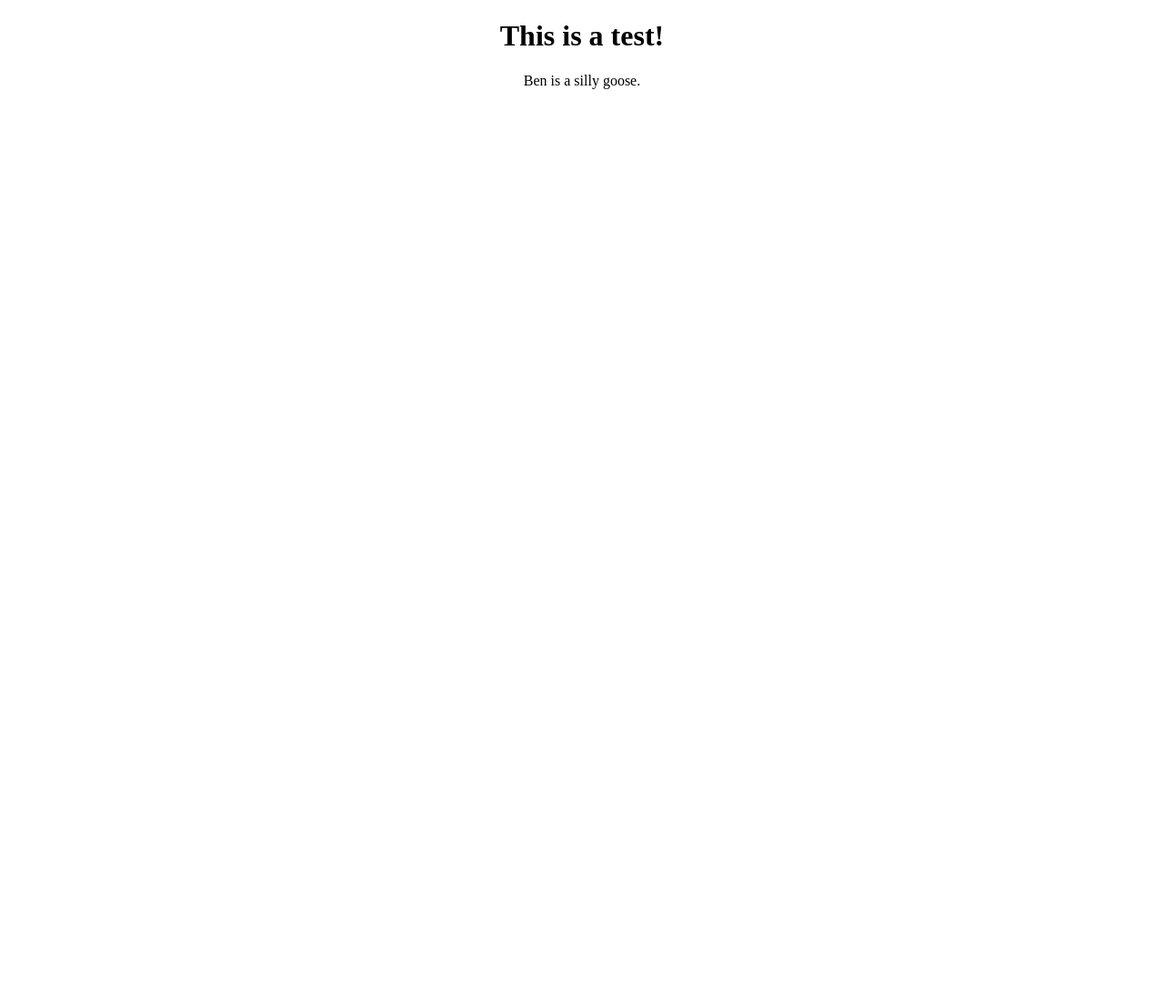
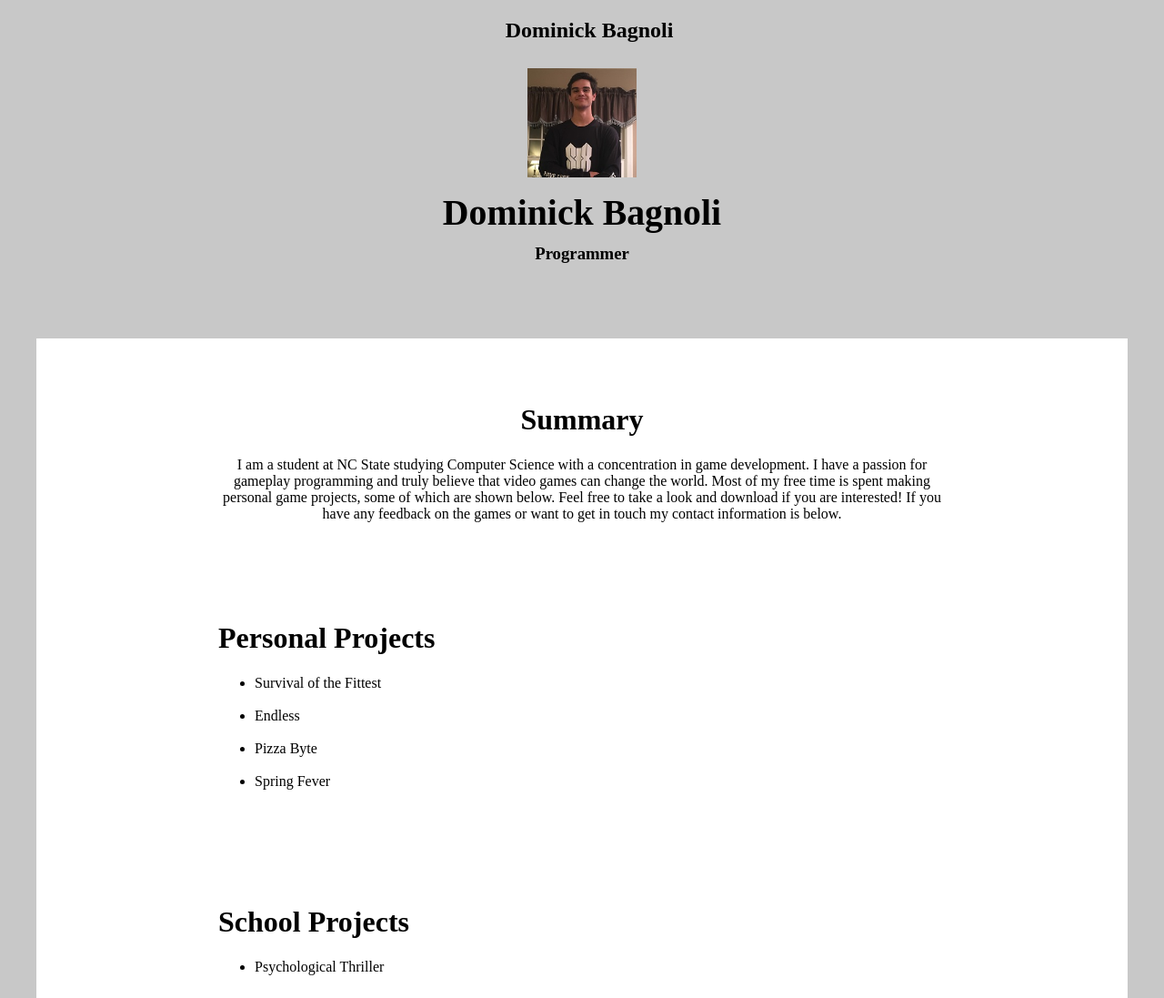
Before and after one commit to dbagnoli/dbagnoli.github.io, a plain HTML site: page index.html in a window 1280 px wide. Shown: the top 1097 px of the page at 91% size. Before the commit the page ends 800 px from the top, so only its background shows below. Drawn offline with Linux system fonts and the light colour scheme.

Commit message:
added framework for portfolio pieces

```diff
--- a/index.html
+++ b/index.html
@@ -1,7 +1,57 @@
 <!DOCTYPE html>
 <html>
-<body>
-<h1 style="text-align:center;">This is a test!</h1>
-<p style="text-align:center;">Ben is a silly goose.</p>
+<head>
+<style>
+<!--
+body {
+	<!--background-image: url('background1.jpg');
+
+	background-attachment: fixed;
+	background-repeat: no-repeat;
+	background-size: cover;
+}-->
+</style>
+</head>
+<body style="text-align:center; background-color: rgb(200, 200, 200);">
+<div style="background-color: rgb(200, 200, 200); width: 100%; height: 60px; padding: 0; margin: auto; position: fixed; top: 0;">
+<h2>Dominick Bagnoli </h2>
+</div>
+<div style="background-color: rgb(200, 200, 200); width: 1200px; height: 225px; padding-top: 25px; margin-right: auto; margin-left: auto; margin-top: 50px;">
+<img src="profile.JPG" alt="Photo unavailable"  style="width:120; height:120px;"><br><br>
+<big><big><big><big><big style="line-height: .5; font-weight: bold;">Dominick Bagnoli</big></big></big></big></big>
+<h3 style="line-height: .5;">Programmer</h3>
+</div>
+<br>
+<br>
+<br>
+<br>
+<div style="padding-left: 200px; padding-right: 200px; margin-right: auto; margin-left: auto; padding-top: 50px; background-color: white; width: 800px; margin-top: 0px; height: 5100px; text-align: left;">
+<h1 style="text-align: center;">Summary</h1>
+<p style="text-align: center;"> I am a student at NC State studying Computer Science with a concentration in game development. I have a passion for gameplay programming and truly believe that video games can change the world. Most of my free time is spent making personal game projects, some of which are shown below. Feel free to take a look and download if you are interested! If you have any feedback on the games or want to get in touch my contact information is below.</p>
+<br>
+<br>
+<br>
+<br>
+<h1>Personal Projects</h1>
+<ul>
+	<li>Survival of the Fittest</li><br>
+	<li>Endless</li><br>
+	<li>Pizza Byte</li><br>
+	<li>Spring Fever</li><br>
+</ul>
+<br>
+<br>
+<br>
+<br>
+<h1>School Projects</h1>
+<ul>
+	<li>Psychological Thriller</li>
+</ul>
+<br>
+<br>
+<br>
+<br>
+<h1>Skills</h1>
+</div>
 </body>
 </html>
```
Also changed, not shown: background1.jpg (added), profile.JPG (added).
